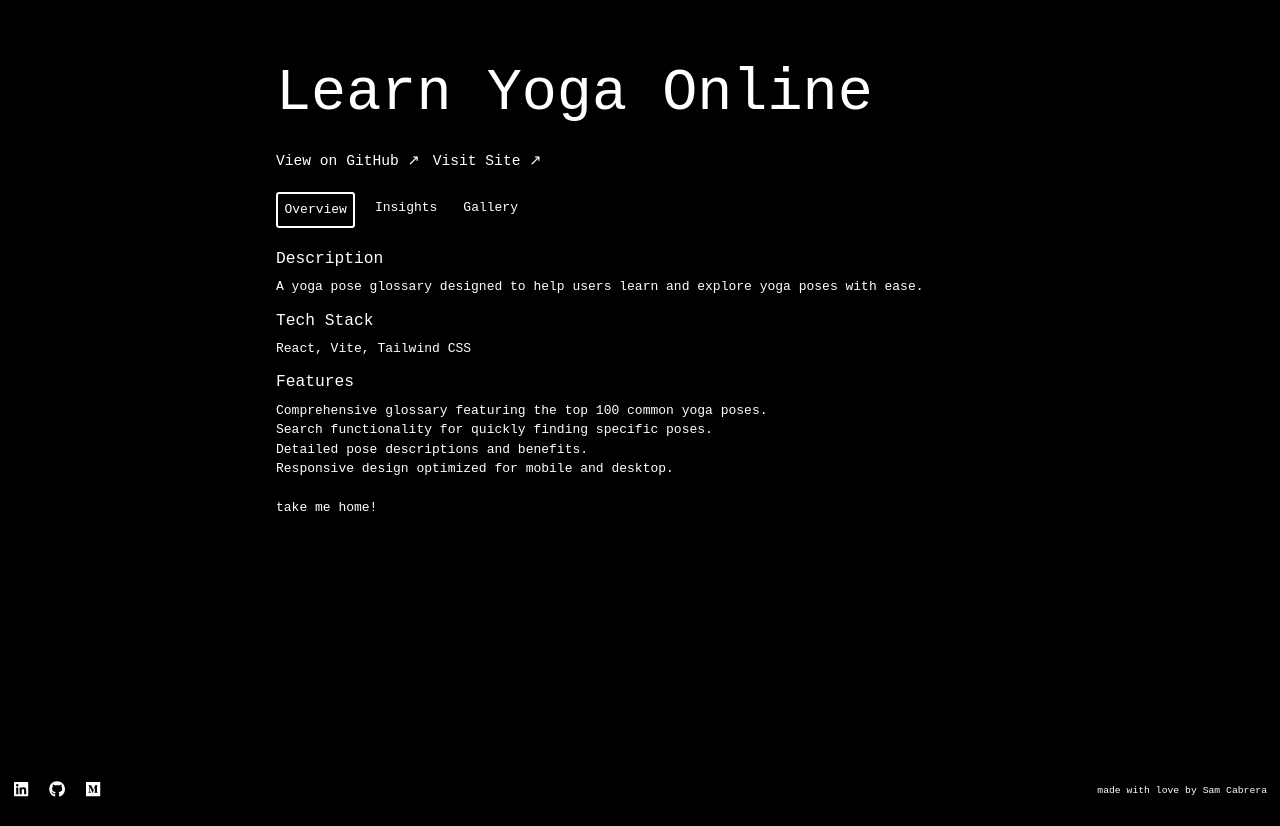
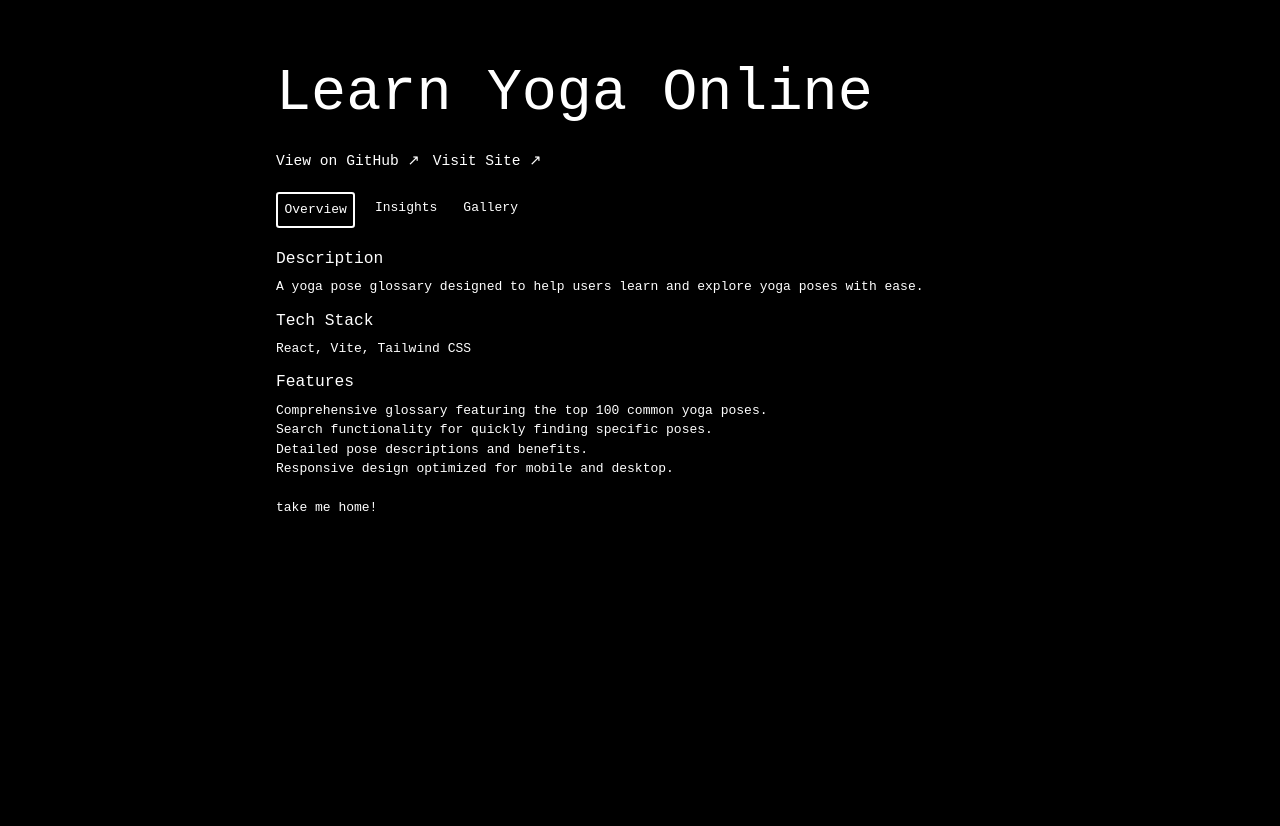
Before and after one commit to samanthacabrera/portfolio, a React (Vite) app: page /projects/1 in a window 1280 px wide. After the commit the page ends 800 px from the top, so only its background shows below. Built offline with nearby package versions, Linux system fonts and the light colour scheme.

Commit message:
update header styling, have footer render only on simple view

```diff
--- a/src/App.jsx
+++ b/src/App.jsx
@@ -2,8 +2,6 @@ import React from 'react';
 import { Routes, Route } from "react-router-dom";
 import Home from './pages/homepage/Home';
 import ProjectPage from './pages/projectpage/ProjectPage';
-import Footer from './components/Footer';
-
 
 function App() {
   return (
@@ -12,7 +10,6 @@ function App() {
         <Route path="/" element={<Home />} />
         <Route path="/projects/:id" element={<ProjectPage />} />
       </Routes>
-      <Footer />
     </>
   );
 }
--- a/src/components/Footer.jsx
+++ b/src/components/Footer.jsx
@@ -1,27 +1,34 @@
 import React from 'react';
-import Contact from '../pages/homepage/Contact';
+import { FaGithub, FaLinkedin, FaMedium } from 'react-icons/fa';
 
 const Footer = () => {
   return (
-    <footer className="text-xs py-4">
-      <div className="flex justify-around items-center space-y-1 sm:space-y-0">
-        <div className="fixed bottom-1 left-4">
-          <Contact/>
-        </div>
-
-        <div className="group fixed bottom-1 right-4">
-          <p className="hidden sm:inline">
-            made with love by{' '}
+        <footer className="flex flex-col justify-center items-center p-12">
+          <div className="flex space-x-6 text-xl">
+              <a
+                  href="https://linkedin.com/in/samcabreraa"
+                  target="_blank"
+                  rel="noopener noreferrer"
+                  className="hover-effect"
+              >
+                  <FaLinkedin />
+              </a>
               <a
                   href="https://github.com/samanthacabrera"
-              className="italicg group-hover:text-cyan-600 transition duration-200"
                   target="_blank"
                   rel="noopener noreferrer"
+                  className="hover-effect"
               >
-              Sam Cabrera
+                  <FaGithub />
               </a>
-          </p>
-        </div>
+              <a
+                  href="https://medium.com/@samantha.n.cabrera"
+                  target="_blank"
+                  rel="noopener noreferrer"
+                  className="hover-effect"
+              >
+                  <FaMedium />
+              </a>
           </div>
     </footer>
   );
--- a/src/pages/homepage/Contact.jsx
+++ /dev/null
@@ -1,38 +0,0 @@
-import React from "react";
-import { FaGithub, FaLinkedin, FaMedium } from 'react-icons/fa';
-
-const Contact = () => {
-    return (
-        <div id="contact" className="flex flex-col justify-center items-center">
-
-            <div className="flex space-x-6 text-xl">
-                <a
-                    href="https://linkedin.com/in/samcabreraa"
-                    target="_blank"
-                    rel="noopener noreferrer"
-                    className="hover-effect"
-                >
-                    <FaLinkedin />
-                </a>
-                <a
-                    href="https://github.com/samanthacabrera"
-                    target="_blank"
-                    rel="noopener noreferrer"
-                    className="hover-effect"
-                >
-                    <FaGithub />
-                </a>
-                <a
-                    href="https://medium.com/@samantha.n.cabrera"
-                    target="_blank"
-                    rel="noopener noreferrer"
-                    className="hover-effect"
-                >
-                    <FaMedium />
-                </a>
-            </div>
-        </div>
-    );
-}
-
-export default Contact;
--- a/src/pages/homepage/Home.jsx
+++ b/src/pages/homepage/Home.jsx
@@ -1,4 +1,4 @@
-import React, { useState } from "react";
+import React, { useEffect, useState } from "react";
 import Hero from "./Hero";
 import Desk from "../../components/Desk";
 import YogaMat from "../../components/YogaMat";
@@ -6,6 +6,7 @@ import About from "./About";
 import ProjectsList from "./ProjectsList";
 import Services from "./Services";
 import Articles from "./Articles";
+import Footer from "../../components/Footer";
 
 function Home() {
     const [is3DView, setIs3DView] = useState(true);
@@ -20,10 +21,10 @@ function Home() {
     };
 
     return (
-        <div className="">
+        <div >
             {/* View Toggle */}
             <div
-                className="fixed top-4 left-4 flex items-center gap-2 cursor-pointer select-none"
+                className="h-12 w-screen z-10 backdrop-blur-sm fixed top-0 left-0 p-4 flex items-center gap-2 cursor-pointer select-none"
                 onClick={toggleView}
             >
                 <div className="relative w-14 h-7 flex items-center bg-gray-900 border border-gray-700 rounded-full shadow-md">
@@ -37,7 +38,7 @@ function Home() {
             </div>
 
             {is3DView ? (
-                <div className="flex flex-col justify-center items-center w-screen h-screen overflow-hidden">
+                <div className="flex flex-col justify-center items-center w-screen h-[90vh] overflow-hidden">
                     {/* Scene Toggle */}
                     <div
                         className="absolute bottom-4 flex items-center justify-center gap-4 cursor-pointer select-none z-10"
@@ -60,6 +61,8 @@ function Home() {
                     <Articles />
                 </div>
             )}
+
+            {!is3DView && <Footer />}
         </div>
     );
 }
--- a/src/styles/app.css
+++ b/src/styles/app.css
@@ -17,6 +17,7 @@ html {
 
 body.light-mode {
   background-color: rgb(252, 242, 227);
+  background-color: whitesmoke;
   color: black;
 }
 
```
Lines whose indentation alone changed are shown as unchanged.
